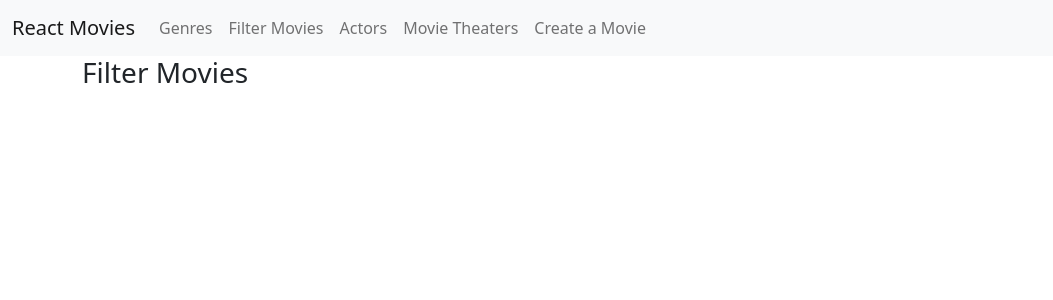
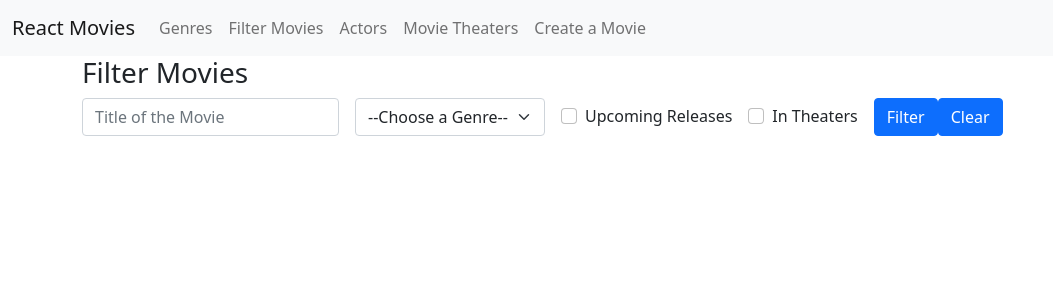
Before and after one commit to ved02prakash/RMOVIENEW, a React (Create React App) app: page /movies/filter in a window 1280 px wide. Shown: the top 300 px of the page, without its empty margins (0-1053 px from the left). Built offline with nearby package versions, Linux system fonts and the light colour scheme.

Commit message:
Filter movies

```diff
--- a/src/movies/filtermovies.tsx
+++ b/src/movies/filtermovies.tsx
@@ -1,7 +1,104 @@
-export default function filtermovies(){
-    return (
-        <>
-        <h3>Filter Movies</h3>
-        </>
-    )
+import { Field, Form, Formik } from "formik";
+import { genreDTO } from "../genres/genere.model";
+import Button from "../utils/Button";
+
+export default function filtermovies() {
+  const genres: genreDTO[] = [
+    { id: 1, name: "Drama" },
+    { id: 2, name: "Comedy" },
+  ];
+  const initialValues: filterMoviesForm = {
+    title: "",
+    genreid: 0,
+    upcominRealease: false,
+    inTheaters: false,
+  };
+  return (
+    <>
+      <h3>Filter Movies</h3>
+      <Formik
+        initialValues={initialValues}
+        onSubmit={(values) => console.log(values)}
+      >
+        {(formikProps) => (
+          <Form>
+            <div className="row gx-3 align-items-center">
+              <div className="col-auto">
+                <input
+                  type="text"
+                  className="form-control"
+                  id="title"
+                  placeholder="Title of the Movie"
+                  {...formikProps.getFieldProps("title")}
+                />
+              </div>
+              <div className="col-auto">
+                <select
+                  className="form-select"
+                  {...formikProps.getFieldProps("genreid")}
+                >
+                  <option value="0">--Choose a Genre--</option>
+                  {genres.map((genre) => (
+                    <option key={genre.id} value={genre.id}>
+                      {genre.name}
+                    </option>
+                  ))}
+                </select>
+              </div>
+              <div className="col-auto">
+                <div className="form-check">
+                  <Field
+                    className="form-check-input"
+                    id="upcomingRealeases"
+                    name="upcomingReleases"
+                    type="checkbox"
+                  />
+                  <label
+                    className="form-check-label"
+                    htmlFor="upcomingReleases"
+                  >
+                    Upcoming Releases
+                  </label>
+                </div>
+              </div>
+              <div className="col-auto">
+                <div className="form-check">
+                  <Field
+                    className="form-check-input"
+                    id="inTheaters"
+                    name="inTheaters"
+                    type="checkbox"
+                  />
+                  <label className="form-check-label" htmlFor="inTheaters">
+                    In Theaters
+                  </label>
+                </div>
+              </div>
+              <div className="col-auto">
+                <Button
+                  className="btn btn-primary"
+                  onClick={() => formikProps.submitForm()}
+                >
+                  Filter
+                </Button>
+                <Button
+                  className="btn btn-danger ms-3"
+                  onClick={() => formikProps.setValues(initialValues)}
+                >
+                  Clear
+                </Button>
+              </div>
+            </div>
+          </Form>
+        )}
+      </Formik>
+    </>
+  );
 }
+
+interface filterMoviesForm {
+  title: string;
+  genreid: number;
+  upcominRealease: boolean;
+  inTheaters: boolean;
+}
```
